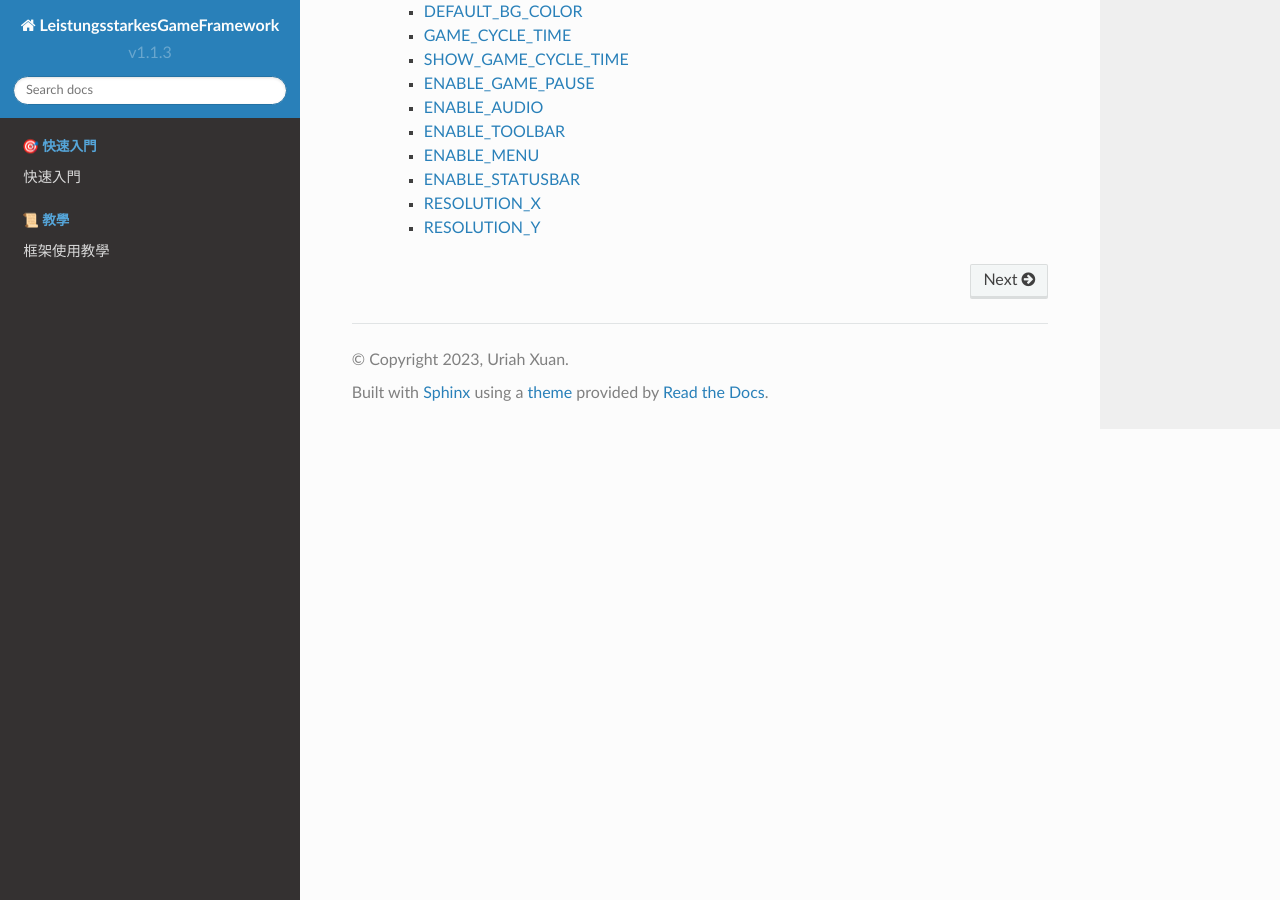
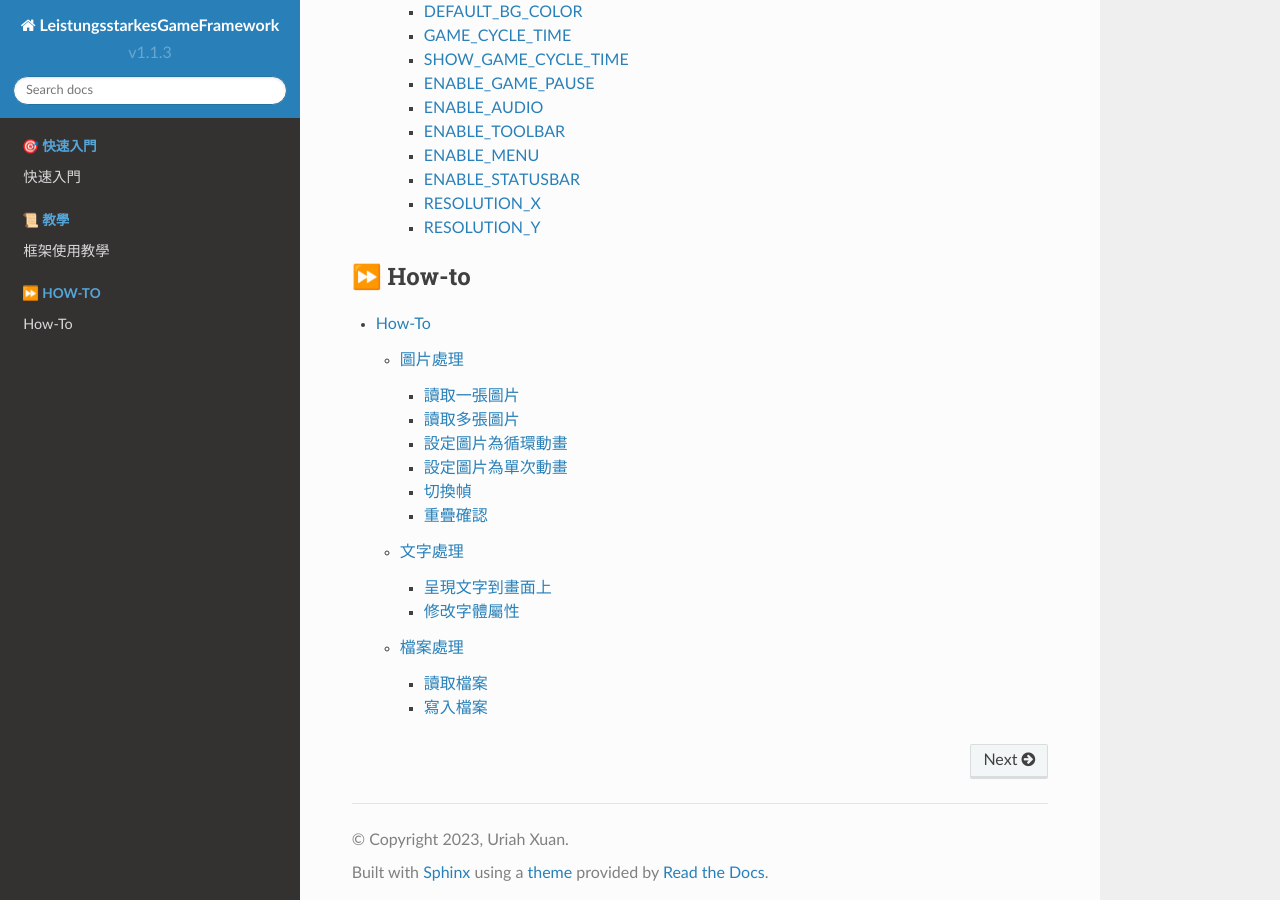
Before and after one commit to ntut-xuan/LGF-ReadTheDocs, a Sphinx documentation site: the page built from docs/source/index.rst, in a window 1280 px wide and 900 px high, scrolled down 1789 px. Built offline with Sphinx 7.4.7 and the Read the Docs theme 2.0.0, drawn with Linux system fonts in a browser that asks for light colours; some of the changed lines change nothing that is shown; some of the changed text lies outside the part shown.

Commit message:
Complete how-to section

```diff
--- /dev/null
+++ b/docs/source/how_to.rst
@@ -0,0 +1,301 @@
+How-To
+===========================
+
+這個章節主要能夠讓你入門這個框架的基礎操作。
+
+對於函式庫，見 `函式庫文件 <https://ntut-xuan.github.io/LeistungsstarkesGameFramework/index.html>`_。
+
+
+圖片處理
+---------------------------
+
+讀取一張圖片
+~~~~~~~~~~~~~~~~~~~~~~~~~~~
+
+我們可以使用以下的方式來讀取一張圖片、設定左上角座標並呈現它。
+
+額外注意 ``LoadBitmap()`` 的第二個參數為一個 ``RGB``，代表過濾這張圖片的某特定顏色。
+
+.. code-block:: C++
+
+    CMovingBitmap bitmap;
+
+    // -- onInit() function --
+
+    bitmap.LoadBitmap("RES/bitmap.bmp", RGB(255, 255, 255));
+    bitmap.SetTopLeft(0, 0);
+
+    // -- onShow() function --
+
+    bitmap.ShowBitmap();
+
+
+讀取多張圖片
+~~~~~~~~~~~~~~~~~~~~~~~~~~~
+
+我們可以使用以下的方式來讀取多張圖片、設定左上角座標並呈現它。
+
+額外注意 ``LoadBitmap()`` 的第二個參數為一個 ``RGB``，代表過濾的顏色。
+
+透過設置這個參數，它將過濾所有圖片的特定顏色。
+
+.. code-block:: C++
+
+    CMovingBitmap bitmap;
+
+    // -- onInit() function --
+
+    bitmap.LoadBitmap({"RES/bitmap.bmp", "RES/bitmap2.bmp"}, RGB(255, 255, 255));
+    bitmap.SetTopLeft(0, 0);
+
+    // -- onShow() function --
+
+    bitmap.ShowBitmap();
+
+
+設定圖片為循環動畫
+~~~~~~~~~~~~~~~~~~~~~~~~~
+
+LGF 支援你將圖片設定為循環動畫，可以使用 ``SetAnimation(int time, bool once)`` 來設置。
+
+.. code-block:: C++
+
+    CMovingBitmap bitmap;
+
+    // -- onInit() function --
+
+    bitmap.LoadBitmap({"RES/bitmap.bmp", "RES/bitmap2.bmp"}, RGB(255, 255, 255));
+    bitmap.SetTopLeft(0, 0);
+    bitmap.SetAnimation(1000, false);
+
+    // -- onShow() function --
+
+    bitmap.ShowBitmap();
+
+透過設置 ``once`` 參數為 ``false`` 後，動畫就會在 ``ShowBitmap()`` 時無限循環。
+
+
+設定圖片為單次動畫
+~~~~~~~~~~~~~~~~~~~~~~~~~
+
+LGF 支援你將圖片設定為單次動畫，可以使用 ``SetAnimation(int time, bool once)`` 來設置。
+
+.. code-block:: C++
+
+    CMovingBitmap bitmap;
+
+    // -- onInit() function --
+
+    bitmap.LoadBitmap({"RES/bitmap.bmp", "RES/bitmap2.bmp"}, RGB(255, 255, 255));
+    bitmap.SetTopLeft(0, 0);
+    bitmap.SetAnimation(1000, true);
+
+    // -- onMove() function
+    bitmap.ToggleAnimation();
+
+    // -- onShow() function --
+
+    bitmap.ShowBitmap();
+
+透過設置 ``once`` 參數為 ``true`` 後，動畫不會自己啟動，等到 ``ToggleAnimation()`` 呼叫後啟動一次。
+
+每次 ``ShowBitmap()`` 時，它固定會呈現一幀，直到沒有幀可以呈現時，停止動畫。
+
+
+切換幀
+~~~~~~~~~~~~~~~~~~~~~~~~
+
+若你的 `CMovingBitmap <https://ntut-xuan.github.io/LeistungsstarkesGameFramework/classgame__framework_1_1_c_moving_bitmap.html>`_ 具有許多的幀，你可以選擇要呈現哪一張。
+
+.. code-block:: C++
+
+    CMovingBitmap bitmap;
+
+    // -- onInit() function --
+
+    bitmap.LoadBitmap({"RES/bitmap.bmp", "RES/bitmap2.bmp"}, RGB(255, 255, 255));
+    bitmap.SetTopLeft(0, 0);
+    bitmap.SetAnimation(1000, true);
+
+    // -- onMove() function
+    bitmap.SetFrameIndexOfBitmap(1); // Show the second image.
+
+    // -- onShow() function --
+
+    bitmap.ShowBitmap();
+
+透過 ``SetFrameIndexOfBitmap()`` 來設定要呈現哪一張圖片。
+
+以上述的程式碼為例，這會讓 ``bitmap`` 呈現第二張圖片。
+
+
+重疊確認
+~~~~~~~~~~~~~~~~~~~~~~~~
+
+在 ``v1.1.0`` 以後的版本的 LGF，支援使用者使用 ``CMovingBitmap::IsOverlap`` 函數來取得兩張圖片是否重疊。
+
+.. code-block:: C++
+
+    CMovingBitmap bitmap1;
+    CMovingBitmap bitmap2;
+
+    // -- onInit() function --
+
+    bitmap1.LoadBitmap({"RES/bitmap.bmp", RGB(255, 255, 255));
+    bitmap1.SetTopLeft(0, 0);
+
+    bitmap2.LoadBitmap({"RES/bitmap2.bmp", RGB(255, 255, 255));
+    bitmap2.SetTopLeft(0, 0);
+
+    // -- onMove() function
+
+    /* It should return two images is overlap or not with boolean. */
+    bool isOverlap = CMovingBitmap::IsOverlap(bitmap1, bitmap2);
+
+    // -- onShow() function --
+
+    bitmap1.ShowBitmap();
+    bitmap2.ShowBitmap();
+
+
+文字處理
+---------------------------
+
+
+呈現文字到畫面上
+~~~~~~~~~~~~~~~~~~~~~~~~~~~
+
+LGF 支援你呈現文字到畫面上。
+
+.. warning::
+    呈現文字到畫面上會占用 ``CDC``，故必須要在圖片呈現完成後，占用 ``CDC`` 來呈現文字，所以文字必定會在最上層。
+
+
+.. code-block:: C++
+
+    // -- onShow() function --
+
+    /*
+     *
+     * Show some images here.
+     *
+     */
+
+    CDC *pDC = CDDraw::GetBackCDC();
+    CTextDraw::Print(pDC, 300, 600, "Some text here.");
+
+上面的程式碼會將 ``Some text here`` 這個字串印到座標 ``(300, 600)`` 上。
+
+
+修改字體屬性
+~~~~~~~~~~~~~~~~~~~~~~~~~~~
+
+LGF 支援你修改印出的字體屬性，並套用到現在的 CDC 上。
+
+.. warning::
+    呈現文字到畫面上會占用 ``CDC``，故必須要在圖片呈現完成後，占用 ``CDC`` 來呈現文字，所以文字必定會在最上層。
+
+
+.. code-block:: C++
+
+    // -- onShow() function --
+
+    /*
+     *
+     * Show some images here.
+     *
+     */
+
+    CDC *pDC = CDDraw::GetBackCDC();
+
+    ChangeFontLog(pDC, 15, "微軟正黑體", RGB(0, 0, 0), 500);
+
+    CTextDraw::Print(pDC, 300, 600, "Print the text with size 15, font 微軟正黑體, black color and 500 weight here.")
+
+
+檔案處理
+-------------------------------
+
+讀取檔案
+~~~~~~~~~~~~~~~~~~~~~~~~~~~~~~~
+
+基於這個框架是以 MV C++ 為基礎，故我們可以對其做檔案存取。
+
+我們可以使用 ``ifstream`` 來讀取特定檔案，並存取特定檔案的值。
+
+對於更多詳細訊息，見 `https://cplusplus.com/reference/fstream/ifstream/ifstream/ <https://cplusplus.com/reference/fstream/ifstream/ifstream/>`_
+
+.. code-block:: text
+    :caption: map/Random.map
+
+    0 1 1 1 0
+    0 1 1 1 0
+    0 1 1 1 0
+    0 0 0 0 0
+    1 1 1 1 1
+
+.. code-block:: c++
+    :caption: mygame_run.cpp
+
+    /* Assume we have a file map/Random.map */
+    #include <fstream>
+
+    // -- OnInit() function --
+    ifstream ifs("map/Random.map");
+
+    int map[5][5];
+
+    for(int i = 0; i < 5; i++){
+        for(int j = 0; j < 5; j++){
+            ifs >> map[i][j];
+        }
+    }
+
+    ifs.close();
+
+
+寫入檔案
+~~~~~~~~~~~~~~~~~~~~~~~~~~~~~~~
+
+基於這個框架是以 MV C++ 為基礎，故我們可以對其做檔案存取。
+
+我們可以使用 ``ofstream`` 來寫入特定檔案。
+
+對於更多詳細訊息，見 `https://cplusplus.com/reference/fstream/ifstream/ifstream/ <https://cplusplus.com/reference/fstream/ifstream/ifstream/>`_
+
+.. warning::
+    請記得在寫入完成後，使用 ``close()`` 成員來關閉 ``ofstream``，以確保資料能夠正確寫入。
+
+.. code-block:: text
+    :caption: map/Random.map
+
+    0 1 1 1 0
+    0 1 1 1 0
+    0 1 1 1 0
+    0 0 0 0 0
+    1 1 1 1 1
+
+.. code-block:: c++
+    :caption: mygame_run.cpp
+
+    /* Assume we have a file map/Random.map */
+    #include <fstream>
+
+    // -- OnInit() function --
+    ofstream ofs("map/Random.map");
+
+    int map[5][5] = {
+        {0, 1, 1, 1, 0},
+        {0, 1, 1, 1, 0},
+        {0, 1, 1, 1, 0},
+        {0, 0, 0, 0, 0},
+        {1, 1, 1, 1, 1}
+    };
+
+    for(int i = 0; i < 5; i++){
+        for(int j = 0; j < 5; j++){
+            ofs << map[i][j];
+        }
+    }
+
+    ofs.close();
--- a/docs/source/index.rst
+++ b/docs/source/index.rst
@@ -28,7 +28,7 @@
 通過這份使用手冊，你可以：
  - 查看 :doc:`/quick_start` 來快速入門這個遊戲框架。
  - 確認 Version 來查看如何更新。
- - 查看 Tutorial 來知道怎麼使用這個框架。
+ - 查看 :doc:`/tutorial` 來知道怎麼使用這個框架。
  - 查看 How-To 章節來取得怎麼在這個框架上做事情。
 
 
@@ -56,3 +56,9 @@
   :caption: 📜 教學
 
   tutorial
+
+.. toctree::
+  :maxdepth: 3
+  :caption: ⏩ How-to
+
+  how_to
```
